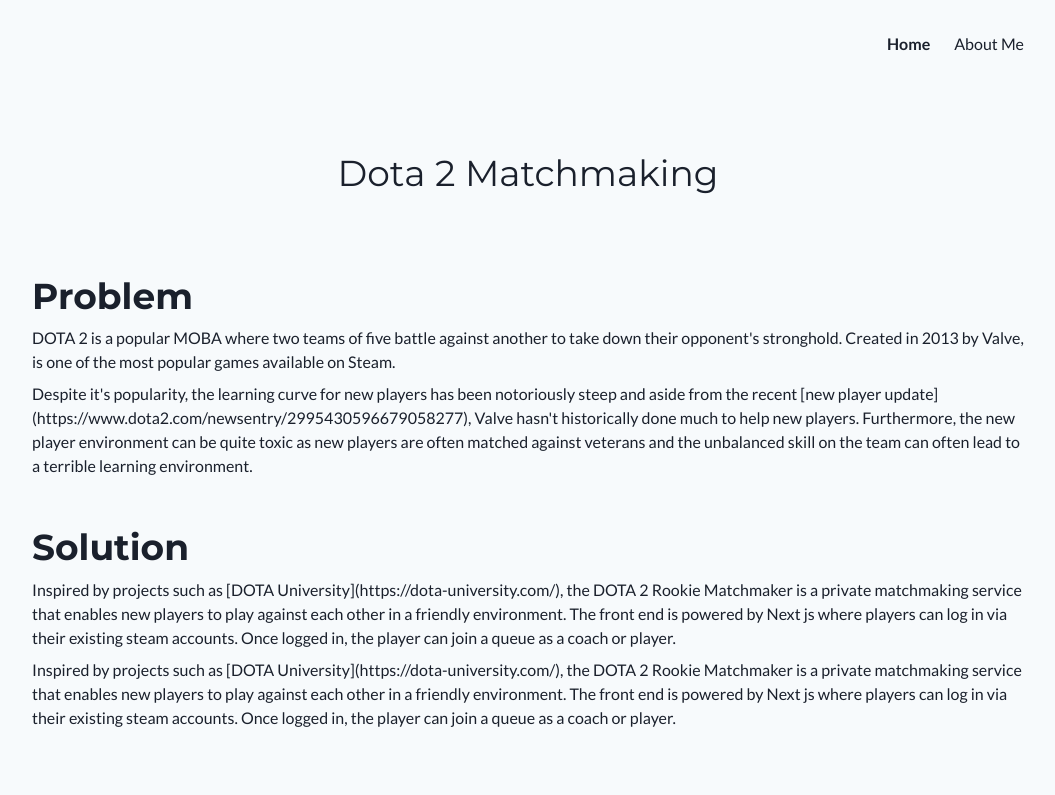
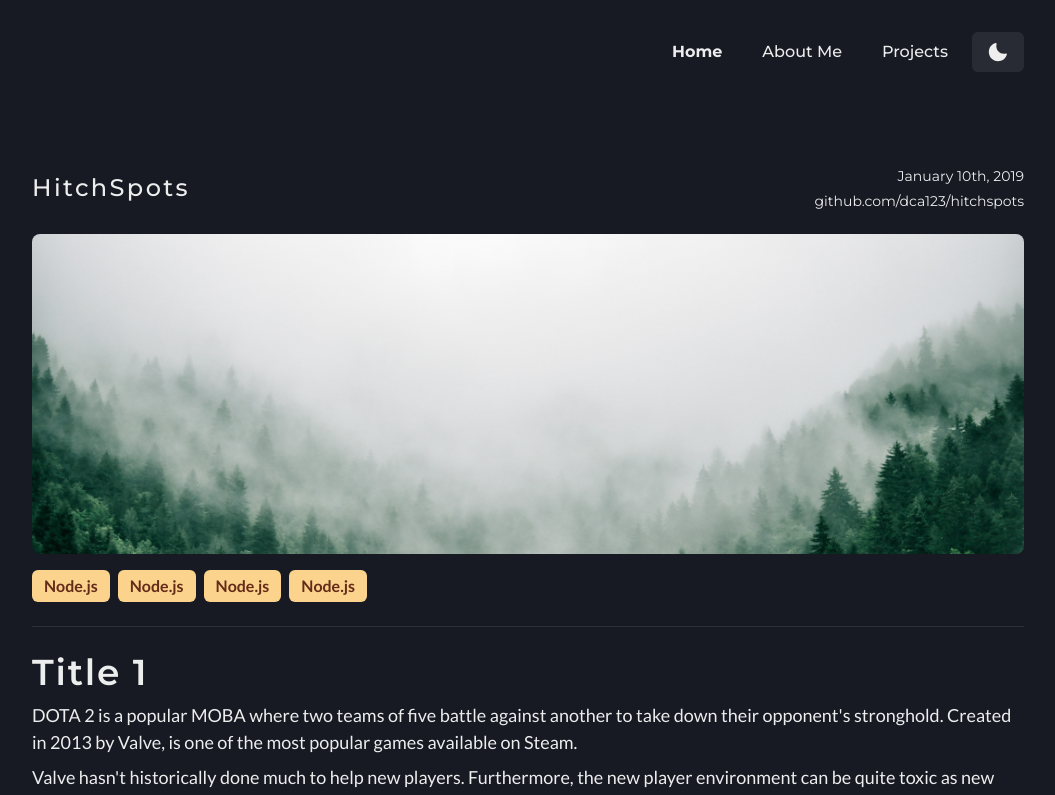
Before and after one commit to dca123/website, a Next.js app: page /projects/dota2 in a window 1280 px wide. Shown: the top 795 px of the page, without its empty margins (112-1167 px from the left). Built offline with nearby package versions, Linux system fonts and the light colour scheme.

Commit message:
feat(index): Added Projects & Darkmode

```diff
--- a/components/ProjectCard.tsx
+++ b/components/ProjectCard.tsx
@@ -1,4 +1,4 @@
-import { Box, HStack, Tag, VStack, Text, Heading, Flex, Image } from "@chakra-ui/react";
+import { Box, HStack, Tag, VStack, Text, Heading, Flex, Image, useColorModeValue } from "@chakra-ui/react";
 
 interface ProjectCardProps {
   title: string
@@ -6,10 +6,11 @@
 }
 
 export default function ProjectCard({ title, imageUrl }: ProjectCardProps) {
+  const bg = useColorModeValue("linear(to-t, hsla(214, 32%, 90%, 1), hsla(214, 32%, 90%, 0.2))", "linear(to-t, hsla(214, 32%, 20%, 1), hsla(214, 32%, 20%, 0.9))");
   return (
     <Box borderRadius="xl" overflow="hidden" >
       <Image src={imageUrl} alt="image" objectFit="cover" />
-      <Flex alignItems="flex-start" justify="space-between" direction="column" px={7} bgGradient='linear(to-t, hsla(214, 32%, 90%, 1), hsla(214, 32%, 90%, 0.2))'>
+      <Flex alignItems="flex-start" justify="space-between" direction="column" px={7} bgGradient={bg}>
         <Box py={5}>
           <Heading size="lg" color="gray.800" fontWeight="700">{title}</Heading>
           <Text fontSize="sm" color="gray.600" fontWeight="400" pt={1}>A custom matchmaker for new players in dota 2A custom matchmaker for new players in dota 2</Text>
--- /dev/null
+++ b/components/layout.tsx
@@ -0,0 +1,23 @@
+import { MoonIcon, SunIcon } from "@chakra-ui/icons";
+import { Container, HStack, Heading, Box, Button, useColorMode } from "@chakra-ui/react";
+import Link from "next/link";
+
+export default function Layout({ children }: { children: React.ReactNode }) {
+  const { colorMode, toggleColorMode } = useColorMode()
+
+  return (
+    <Container maxW={["container.sm", "container.lg"]}>
+      <HStack justify="flex-end" mt='8'>
+        <Link href="/"><a><Heading fontWeight="700" fontSize="md" px="4">Home</Heading></a></Link>
+        <Heading fontWeight="500" fontSize="md" px="4"> About Me</Heading>
+        <Link href="/projects/dota2"><a><Heading fontWeight="500" fontSize="md" px="4">Projects</Heading></a></Link>
+        <Button onClick={toggleColorMode}>
+          {colorMode === 'light' ? <SunIcon fontSize="xl" /> : <MoonIcon fontSize="xl" />}
+        </Button>
+
+      </HStack >
+      <Box height="24"></Box>
+      {children}
+    </Container >
+  );
+}
--- a/pages/_app.tsx
+++ b/pages/_app.tsx
@@ -1,5 +1,5 @@
 import type { AppProps } from 'next/app';
-import { ChakraProvider, extendTheme, FadeProps } from '@chakra-ui/react';
+import { ChakraProvider, color, extendTheme, FadeProps, StyleProps, ThemeConfig, withDefaultColorScheme } from '@chakra-ui/react';
 import '@fontsource/montserrat/800.css';
 import '@fontsource/montserrat/700.css';
 import '@fontsource/montserrat/600.css';
@@ -23,7 +23,11 @@
 
 export default App
 
-const theme = extendTheme({
+export const theme = extendTheme({
+  config: {
+    initialColorMode: 'dark',
+    useSystemColorMode: false,
+  },
   fonts: {
     heading: 'Montserrat',
     body: 'Lato'
@@ -63,13 +67,14 @@
     }
   },
   styles: {
-    global: () => ({
+    global: (props) => ({
       body: {
-        backgroundColor: 'gray.50',
+        backgroundColor: props.colorMode == 'dark' ? 'gray.900' : 'gray.50',
       }
     })
   }
-})
+},
+)
 
 interface GradientButtonProps {
   fromcolor: string
--- /dev/null
+++ b/pages/_document.tsx
@@ -0,0 +1,21 @@
+// pages/_document.js
+
+import { ColorModeScript } from '@chakra-ui/react'
+import NextDocument, { Html, Head, Main, NextScript } from 'next/document'
+import { theme } from './_app';
+
+export default class Document extends NextDocument {
+  render() {
+    return (
+      <Html lang='en'>
+        <Head />
+        <body>
+          {/* 👇 Here's the script */}
+          <ColorModeScript initialColorMode={theme.config.initialColorMode} />
+          <Main />
+          <NextScript />
+        </body>
+      </Html>
+    )
+  }
+}
--- a/pages/projects/dota2.tsx
+++ b/pages/projects/dota2.tsx
@@ -1,44 +1,54 @@
 import { NextPage } from "next";
-import { Box, Container, Heading, HStack, Text, VStack } from "@chakra-ui/react";
+import { Box, Container, Divider, Heading, HStack, Image, Tag, Text, VStack } from "@chakra-ui/react";
+import { SunIcon } from "@chakra-ui/icons";
+import Layout from "../../components/layout";
 
 const DotaPage: NextPage = () => {
   return (
-    <Container maxW={["container.md", "container.lg"]}>
-      <HStack justify="flex-end" mt='8'>
-        <Box mx='4'>
-          <Text fontWeight="700"> Home</Text >
-        </Box><Box mx='4'>
-          <Text> About Me</Text >
+    <Layout>
+      <VStack align="flex-start">
+        <HStack justify="space-between" w="full" mb={4} >
+          <Heading fontSize="2xl" fontWeight="500" alignSelf="center" letterSpacing="widest">
+            HitchSpots
+          </Heading>
+          <VStack align="flex-end">
+            <Heading fontWeight="400" fontSize="sm">January 10th, 2019</Heading>
+            <Heading fontWeight="400" fontSize="sm">github.com/dca123/hitchspots</Heading>
+          </VStack>
+        </HStack>
+        <Box overflow="clip" borderRadius="lg" maxH="xs">
+          <Image src="/images/image.jpg" alt="image" objectFit="cover" />
         </Box>
-      </HStack >
-      <Box height="24"></Box>
-      <VStack align="flex-start">
-        <Heading size="xl" fontWeight="400" alignSelf="center">
-          Dota 2 Matchmaking
+        <HStack pt={2}>
+          <Tag size="lg" colorScheme="orange" color="orange.900" backgroundColor="orange.200" fontWeight="700">Node.js</Tag>
+          <Tag size="lg" colorScheme="orange" color="orange.900" backgroundColor="orange.200" fontWeight="700">Node.js</Tag>
+          <Tag size="lg" colorScheme="orange" color="orange.900" backgroundColor="orange.200" fontWeight="700">Node.js</Tag>
+          <Tag size="lg" colorScheme="orange" color="orange.900" backgroundColor="orange.200" fontWeight="700">Node.js</Tag>
+        </HStack>
+        <Box py="4" w="full">
+          <Divider />
+        </Box>
+        <Heading letterSpacing="wider" fontWeight="600">
+          Title 1
         </Heading>
-        <Box height="16"></Box>
-        <Heading>
-          Problem
-        </Heading>
-        <Text>
+        <Text fontSize="lg">
           {"DOTA 2 is a popular MOBA where two teams of five battle against another to take down their opponent's stronghold. Created in 2013 by Valve, is one of the most popular games available on Steam."}
         </Text>
-        <Text>
-          {"Despite it's popularity, the learning curve for new players has been notoriously steep and aside from the recent [new player update](https://www.dota2.com/newsentry/2995430596679058277), Valve hasn't historically done much to help new players. Furthermore, the new player environment can be quite toxic as new players are often matched against veterans and the unbalanced skill on the team can often lead to a terrible learning environment."}
+        <Text fontSize="lg">
+          {"Valve hasn't historically done much to help new players. Furthermore, the new player environment can be quite toxic as new players are often matched against veterans and the unbalanced skill on the team can often lead to a terrible learning environment."}
         </Text>
         <Box height="8"></Box>
-        <Heading>
+        <Heading letterSpacing="wider" fontWeight="600">
           Solution
         </Heading>
-        <Text>
+        <Text fontSize="lg">
           {"Inspired by projects such as [DOTA University](https://dota-university.com/), the DOTA 2 Rookie Matchmaker is a private matchmaking service that enables new players to play against each other in a friendly environment. The front end is powered by Next js where players can log in via their existing steam accounts. Once logged in, the player can join a queue as a coach or player."}
         </Text>
-        <Text>
+        <Text fontSize="lg">
           {"Inspired by projects such as [DOTA University](https://dota-university.com/), the DOTA 2 Rookie Matchmaker is a private matchmaking service that enables new players to play against each other in a friendly environment. The front end is powered by Next js where players can log in via their existing steam accounts. Once logged in, the player can join a queue as a coach or player."}
         </Text>
       </VStack>
-      <Box h={16}></Box>
-    </Container >
+    </Layout>
   )
 }
 
```
Also changed, not shown: pages/index.tsx (+9 -15 lines), public/images/image.jpg (added), public/images/image.png (deleted).
